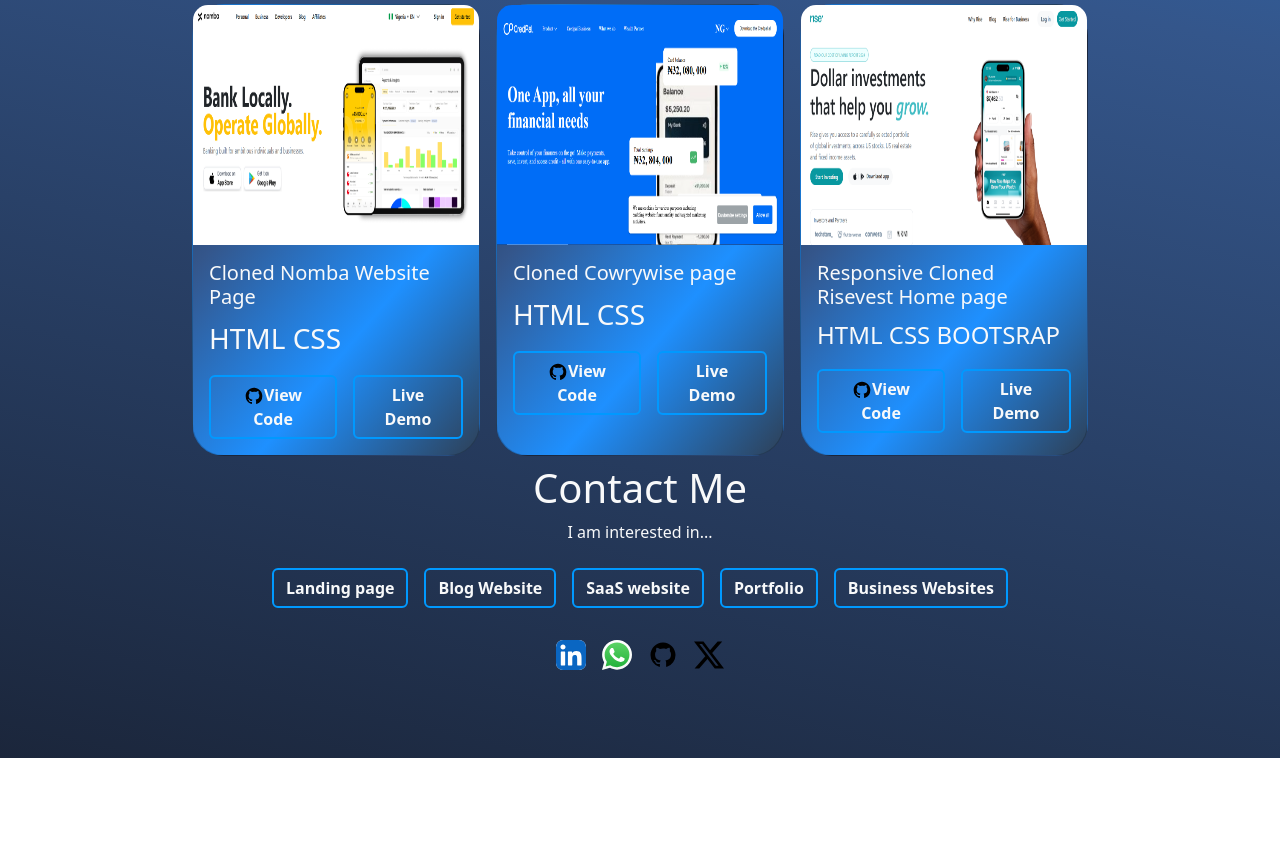
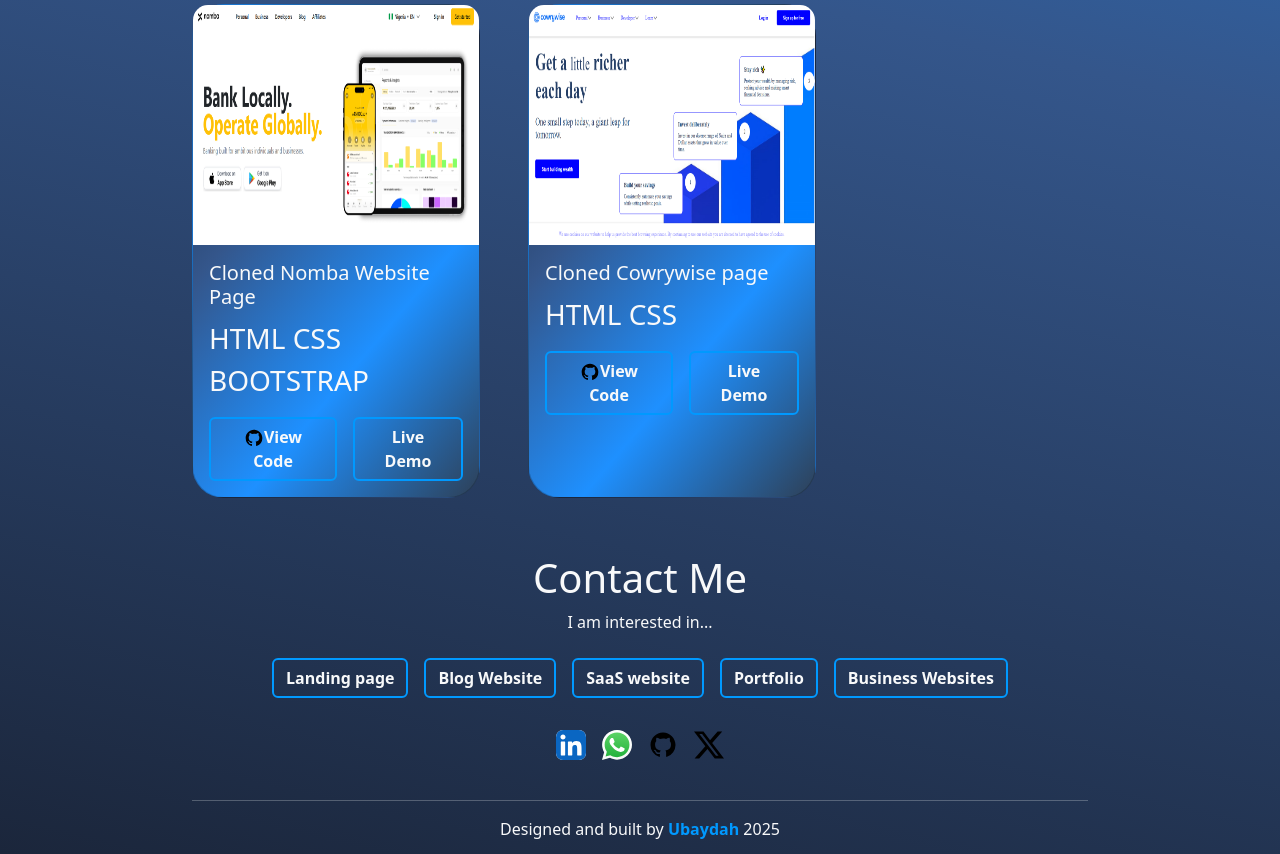
Before and after one commit to Ubaydaht/Portfolio, a plain HTML site: page index.html in a window 1280 px wide. Shown: the part 1954-2808 px from the top of the page. Before the commit the page ends 2712 px from the top, so only its background shows below. Drawn offline with nearby package versions, Linux system fonts and the light colour scheme.

Commit message:
second commit

```diff
--- a/index.html
+++ b/index.html
@@ -10,7 +10,7 @@
 <style>
     body{
         background: linear-gradient(13deg, #1B263B, #34568B, #1E90FF, #2E4057 );
-        padding: 2% 15% 5% 15%;
+        padding: 2% 15% 1% 15%;
     }
     .barNav{
         border: 3px solid #0000bbbb;
@@ -170,6 +170,12 @@
             width: 100%;
             border-radius: 95% 62% 73% 67%;
         }
+        .card-bg{
+            margin-bottom: 30px;
+        }
+        .view{
+            margin: 10px;
+        }
 
     }
     @media (max-width: 694px) {
@@ -267,8 +273,7 @@
     <p class="px-4">I'm always learning and improving my skills by creating real projects and exploring new design ideas.</p>
 </div>
 <div class="skill-set" id="skill">
-    <h1 class="text-center ">My Skills</h1>
-    <p class="text-center">Technologies I've been working with recently</p>
+    <h1 class="text-center py-4">My Skills</h1>
     <div class="d-flex gap-5 justify-content-center">
        <img src="Images/material-icon-theme--html.svg" alt="" width="50px">
        <img src="Images/skill-icons--css.svg" alt="" width="50px">
@@ -279,8 +284,7 @@
     </div>
 </div>
 <div class="project py-5" id="project">
-    <h1 class="text-light text-center">My Projects</h1>
-    <p class="text-light text-center py-2"> Things I have built so far</p>
+    <h1 class="text-light text-center py-4">My Projects</h1>
     <div class="d-lg-flex justify-content-between">
         <!-- first card  -->
         <div class="card card-bg rounded-5" style="width: 18rem;">
@@ -324,13 +328,13 @@
 
 
 </div>
-    <div class="d-lg-flex justify-content-between">
+    <div class="d-lg-flex gap-5">
         <!-- first card  -->
         <div class="card card-bg rounded-5" style="width: 18rem;">
                 <img src="Images/numba.PNG" class="card-img-top " alt="..." style="height: 30vh;">
             <div class="card-body text-light">
                 <h5 class="card-title">Cloned Nomba Website Page</h5>
-                <p class="card-text fs-3">HTML CSS</p>
+                <p class="card-text fs-3">HTML CSS BOOTSTRAP</p>
                 <div class="d-flex gap-3 ">
                     <a href="https://github.com/Ubaydaht/Nomba" class="btn view text-light"> <img src="Images/ri--github-fill.svg" alt="">View Code</a>
                 <a href="https://nomba-sand.vercel.app/" class="btn view text-light "> Live Demo</a>
@@ -339,41 +343,24 @@
             </div>
             <!-- second card  -->
              <div class="card card-bg rounded-5" style="width: 18rem; ">
-                <img src="Images/credpal.PNG" class="card-img-top " alt="..." style="height: 30vh;">
+                <img src="Images/cowry.PNG" class="card-img-top " alt="..." style="height: 30vh;">
             <div class="card-body text-light">
                 <h5 class="card-title"> Cloned Cowrywise page</h5>
                 <p class="card-text fs-3">HTML CSS</p>
                 <div class="d-flex gap-3 ">
-                    <a href="https://github.com/Ubaydaht/Credpal" class="btn view text-light"> <img src="Images/ri--github-fill.svg" alt="">View Code</a>
-                <a href="https://credpal-eight.vercel.app/" class="btn view text-light "> Live Demo</a>
+                    <a href="https://github.com/Ubaydaht/Cowrywise" class="btn view text-light"> <img src="Images/ri--github-fill.svg" alt="">View Code</a>
+                <a href="https://cowrywise-ivory.vercel.app/" class="btn view text-light "> Live Demo</a>
                 </div>
             </div>
             </div>
             <!-- third card -->
-             <div class="card card-bg rounded-5" style="width: 18rem; ">
-                <img src="Images/rise.PNG" class="card-img-top " alt="..." style="height: 30vh;">
-            <div class="card-body text-light">
-                <h5 class="card-title">Responsive Cloned Risevest Home page</h5>
-                <p class="card-text fs-4">HTML CSS BOOTSRAP</p>
-                <div class="d-flex gap-3 ">
-                    <a href="https://github.com/Ubaydaht/Risevest" class="btn view text-light"> <img src="Images/ri--github-fill.svg" alt="">View Code</a>
-                <a href="https://risevest-drab.vercel.app/" class="btn view text-light "> Live Demo</a>
-                </div>
-            </div>
-            </div>
-
-
     </div>
-
-
 </div>
-
-
 <!-- contact me  -->
-<div class="contact" id="contact">
+<div class="contact pt-5" id="contact">
         <h1 class="text-light pt-2 text-center">Contact Me</h1>
         <p class="text-light text-center ">I am interested in...</p>
-        <div class="d-flex gap-3 justify-content-center py-2">
+        <div class="d-lg-flex gap-3 justify-content-center py-2 contactme">
             <button  class="btn view text-light "> Landing page</button>
             <button href="" class="btn view text-light "> Blog Website</button>
             <button class="btn view text-light "> SaaS website</button>
@@ -393,9 +380,8 @@
 
 
 
-
-
-
+<hr class="text-light fw-bold">
+<footer class="text-light text-center">Designed and built by <span class="fw-bold" style="color: #0099ff;">Ubaydah</span> 2025</footer>
 
 
 
```
